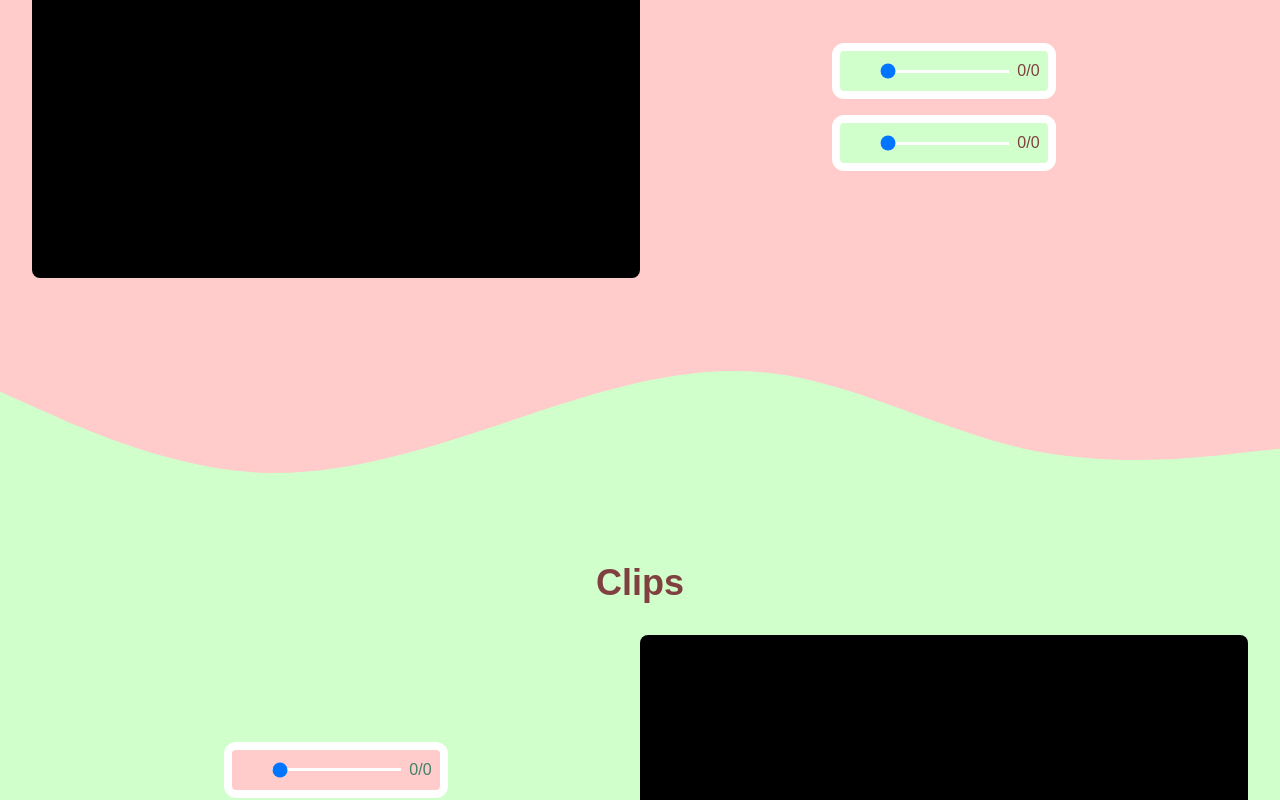
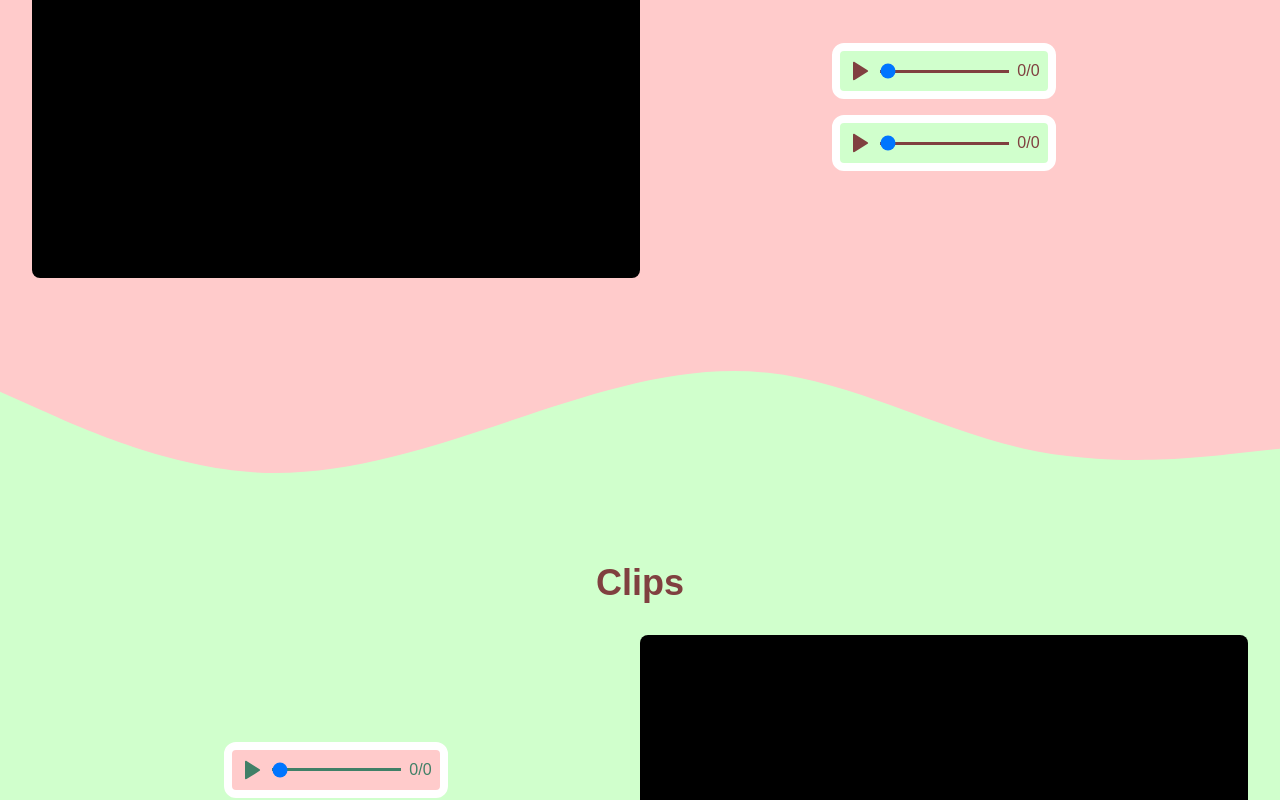
Before and after one commit to laycookie/VA-Portfolio, a Next.js app: page / in a window 1280 px wide. Shown: the part 1220-2020 px from the top of the page. Built offline with nearby package versions, Linux system fonts and the light colour scheme; a web font is replaced by a local one.

Commit message:
Bug fixes

```diff
--- a/src/app/page.tsx
+++ b/src/app/page.tsx
@@ -58,7 +58,7 @@ export default function Home() {
                 <div className="container mx-auto">
                     <ClipsPlayer mediaFiles={mediaFiles}>
                         <VideoPlayer/>
-                        <VideoControls bgColor={"watermelon"} textColor={"bublegum-accent"} />
+                        <VideoControls bgColor={"#D0FFCC"} textColor={"#804040"} />
                     </ClipsPlayer>
                 </div>
 
@@ -72,7 +72,7 @@ export default function Home() {
                 <h1 className="mb-8 text-bublegum-accent">Clips</h1>
                 <div className="container mx-auto">
                     <ClipsPlayer mediaFiles={mediaFiles}>
-                        <VideoControls bgColor={"bublegum"} textColor={"watermelon-accent"} />
+                        <VideoControls bgColor={"#FFCBCB"} textColor={"#408067"} />
                         <VideoPlayer/>
                     </ClipsPlayer>
                 </div>
--- a/src/components/ClipsPlayer.tsx
+++ b/src/components/ClipsPlayer.tsx
@@ -3,7 +3,6 @@
 import {Dispatch, MutableRefObject, ReactNode, SetStateAction, useContext, useEffect, useRef, useState} from "react";
 import {createContext} from "react";
 import styles from "@/components/ClipsPlayer.module.css";
-import {cn} from "@/lib/utils";
 
 type Props = {
     children: ReactNode;
@@ -24,7 +23,6 @@ const CTX = createContext({
         mediaCurrentTimeRef: MutableRefObject<Dispatch<SetStateAction<number>>[]> | null;
     }
 )
-
 
 
 export function ClipsPlayer({children, mediaFiles}: Props) {
@@ -62,7 +60,7 @@ export function VideoPlayer() {
                 mediaDurationRef.current[index](roundedDuration);
             }
         })
-        console.log(playersRef.current)
+
     }, [playersRef]);
 
     return (
@@ -70,6 +68,12 @@ export function VideoPlayer() {
             <div className="w-full aspect-video bg-black rounded-lg">
                 {srcs.map((src, index) =>
                     <video
+                        onLoadedData={(e) => {
+                            const roundedDuration = Math.round(e.currentTarget.duration);
+                            if (mediaDurationRef?.current[index]) {
+                                mediaDurationRef.current[index](roundedDuration);
+                            }
+                        }}
                         onTimeUpdate={(e) => {
                             if (!mediaCurrentTimeRef?.current) return;
                             const currentTime = e.currentTarget.currentTime;
@@ -89,7 +93,7 @@ export function VideoPlayer() {
     );
 }
 
-export function VideoControls({bgColor, textColor}: {bgColor: string, textColor: string}) {
+export function VideoControls({bgColor, textColor}: { bgColor: string, textColor: string }) {
     const {
         srcs,
         playersRef
@@ -101,10 +105,12 @@ export function VideoControls({bgColor, textColor}: {bgColor: string, textColor:
         <div className="w-full space-y-4 flex flex-col justify-center">
             {srcs.map((_, index) => (
                     <div key={crypto.randomUUID()}
-                         className={`inline-block p-2 mx-auto
-                             bg-${bgColor} rounded-xl
-                             text-${textColor}
-                             border-8 border-white`}>
+                         className={`inline-block p-2 mx-auto rounded-xl
+                             border-8 border-white`}
+                         style={{
+                             background: bgColor,
+                             color: textColor
+                         }}>
                         <div className="flex items-center space-x-2">
                             <PlayPauseButton playersRef={playersRef} buttonIndex={index}
                                              setPlayingValues={setPlayingValues}
@@ -164,12 +170,12 @@ function PlayPauseButton({buttonIndex, playersRef, setPlayingValues, color}:
         >
             {isPlaying ?
                 <svg width="24" height="24" viewBox="0 0 24 24" fill="none" xmlns="http://www.w3.org/2000/svg"
-                     className={cn(`fill-${color}`)}>
+                     style={{fill: color}}>
                     <rect x="4" y="3" width="6" height="18" rx="2"/>
                     <rect x="14" y="3" width="6" height="18" rx="2"/>
                 </svg> :
                 <svg width="24" height="24" viewBox="0 0 24 24" fill="none" xmlns="http://www.w3.org/2000/svg"
-                     className={cn(`fill-${color}`)}>
+                     style={{fill: color}}>
                     <path
                         d="M19.6432 12.848C20.2699 12.4563 20.2699 11.5437 19.6432 11.152L6.53 2.95625C5.86395 2.53997 5 3.01881 5 3.80425V20.1958C5 20.9812 5.86395 21.46 6.53 21.0438L19.6432 12.848Z"/>
                 </svg>
@@ -206,7 +212,8 @@ function DisplayMediaTime({index, setPlayingValues, color}: {
         <>
             <input
                 type={"range"}
-                className={cn(`bg-${color} ${styles.rangeInput}`)}
+                className={styles.rangeInput}
+                style={{background: color}}
                 min={0}
                 max={mediaDuration * secondsMultiplier}
                 value={mediaCurrentTime * secondsMultiplier}
```
Lines whose indentation alone changed are shown as unchanged.
